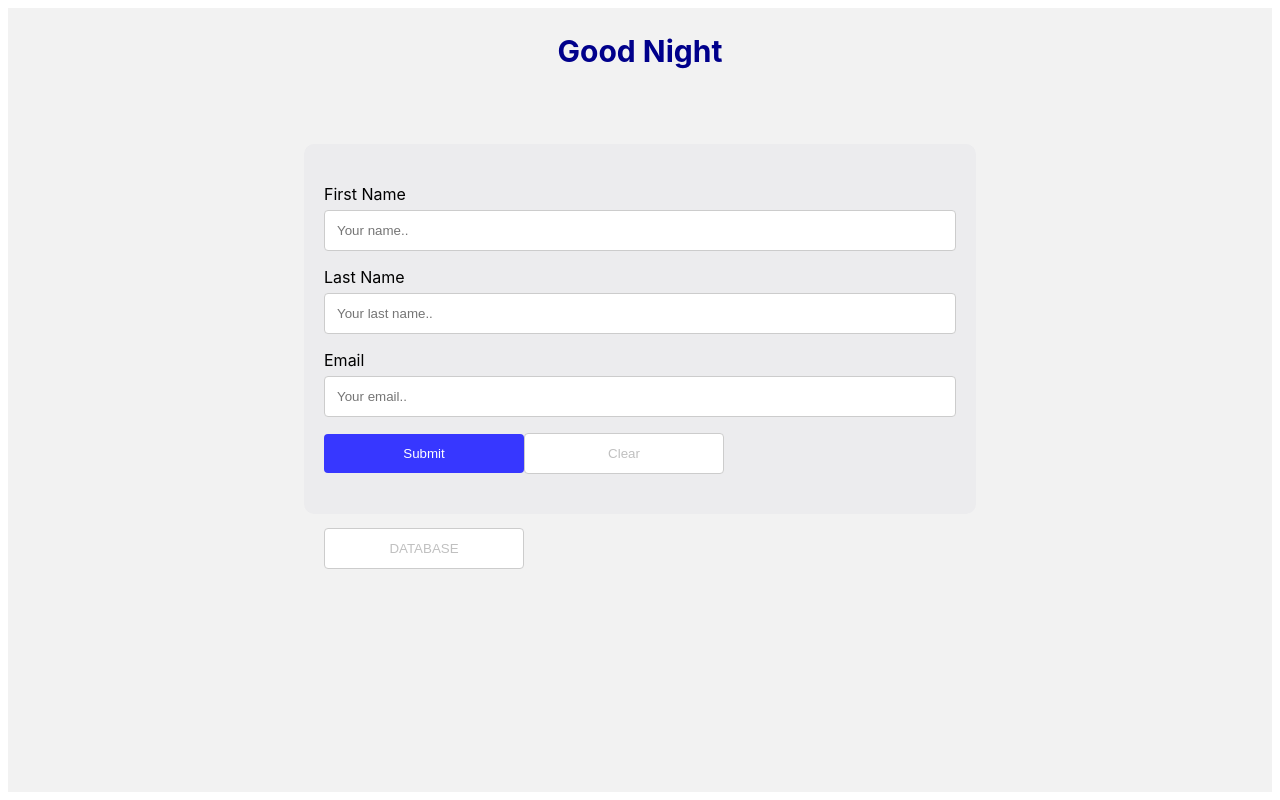
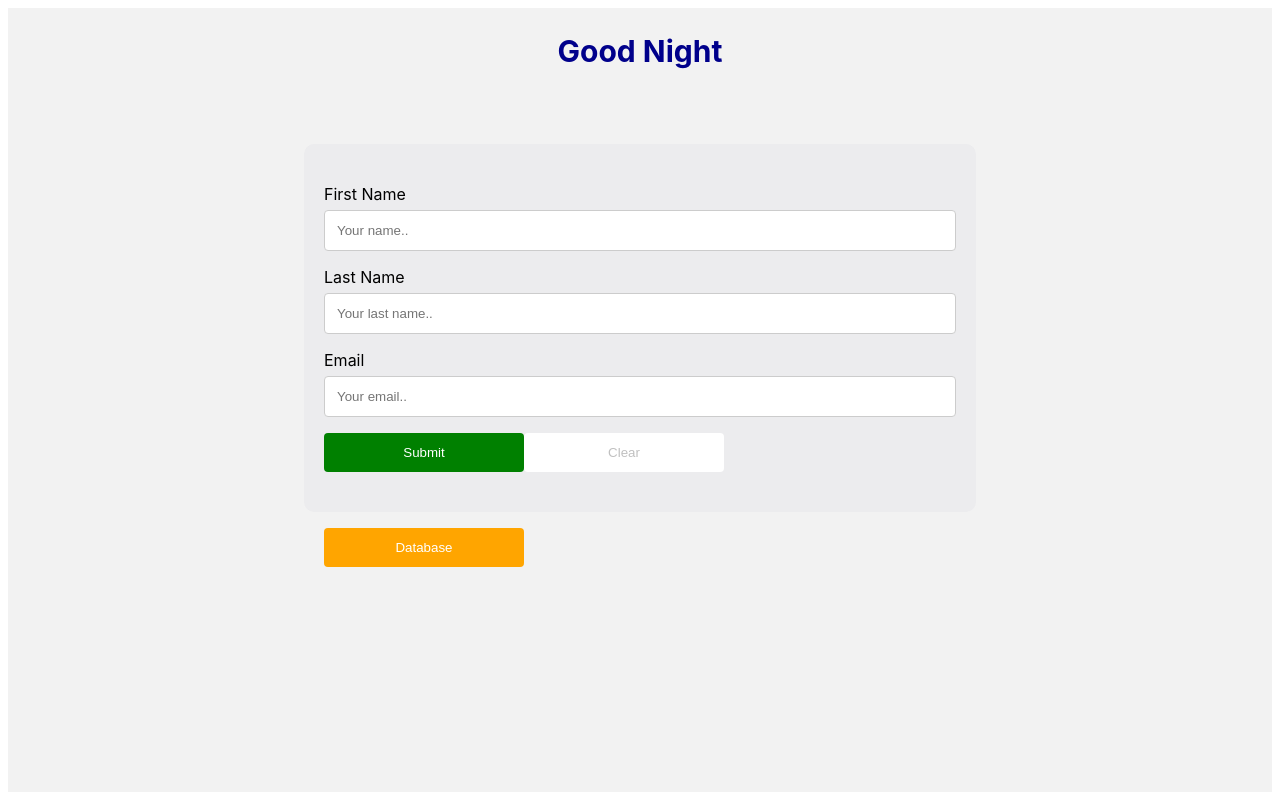
Before and after one commit to AlexKarry/collect-business-cards, a React (Create React App) app: page / in a window 1280 px wide. Built offline with nearby package versions, Linux system fonts and the light colour scheme; the HTML template or start-up script is replaced by a standard one.

Commit message:
clean code

```diff
--- a/package.json
+++ b/package.json
@@ -9,6 +9,7 @@
     "react": "^18.2.0",
     "react-dom": "^18.2.0",
     "react-scripts": "5.0.1",
+    "styled-components": "^6.1.1",
     "web-vitals": "^2.1.4"
   },
   "scripts": {
@@ -34,5 +35,8 @@
       "last 1 firefox version",
       "last 1 safari version"
     ]
+  },
+  "devDependencies": {
+    "@babel/preset-react": "^7.23.3"
   }
 }
--- a/src/components/Button.jsx
+++ /dev/null
@@ -1,7 +0,0 @@
-import React from "react";
-
-function Button(props) {
-    return <input type={props.type} value={props.value} />;
-}
-
-export default Button
--- /dev/null
+++ b/src/components/ButtonStyles.jsx
@@ -0,0 +1,56 @@
+import styled from "styled-components";
+
+export const submitButtonStyle = {
+  backgroundColor: "green",
+  color: "white",
+  padding: "12px 20px",
+  border: "none",
+  borderRadius: "4px",
+  cursor: "pointer",
+  width: "200px",
+};
+
+export const SubmitButton = styled.button`
+  ${submitButtonStyle}
+
+  &:hover {
+    background-color: darkgreen;
+  }
+`;
+
+export const resetButtonStyle = {
+  backgroundColor: "rgb(255, 255, 255)",
+  color: "rgb(192, 192, 192)",
+  padding: "12px 20px",
+  borderRadius: "4px",
+  border: "none",
+  cursor: "pointer",
+  width: "200px",
+};
+
+export const ResetButton = styled.button`
+  ${resetButtonStyle}
+
+  &:hover {
+    background-color: #e5e4e4;
+    color: #8a8a8a;
+  }
+`;
+
+export const databaseButtonStyle = {
+  backgroundColor: "orange",
+  color: "white",
+  padding: "12px 20px",
+  borderRadius: "4px",
+  border: "none",
+  cursor: "pointer",
+  width: "200px",
+};
+
+export const DatabaseButton = styled.button`
+  ${databaseButtonStyle}
+
+  &:hover {
+    background-color: #ff8c00;
+  }
+`;
--- a/src/components/Form.jsx
+++ b/src/components/Form.jsx
@@ -1,6 +1,7 @@
 import React from "react";
 import Greeting from "./Greeting";
-import Button from "./Button";
+import FormInputs from "./FormInputs";
+import { SubmitButton, ResetButton, DatabaseButton } from "./ButtonStyles";
 
 function Form() {
   return (
@@ -8,43 +9,14 @@ function Form() {
       <Greeting />
       <div id="container" className="container">
         <form name="Form1" method="POST" action="/~ak6914/try/web_collect.py">
-          <label className="fnameLabel" htmlFor="fname">
-            First Name
-          </label>
-          <input
-            type="text"
-            className="fname"
-            name="fname"
-            placeholder="Your name.."
-          />
-
-          <label className="lnameLabel" htmlFor="lname">
-            Last Name
-          </label>
-          <input
-            type="text"
-            className="lname"
-            name="lname"
-            placeholder="Your last name.."
-          />
-
-          <label className="emailLabel" htmlFor="email">
-            Email
-          </label>
-          <input
-            type="text"
-            className="email"
-            name="email"
-            placeholder="Your email.."
-          />
-
-          <Button type="submit" value="Submit" />
-          <Button type="reset" value="Clear" />
+          <FormInputs />
+          <SubmitButton type="submit">Submit</SubmitButton>
+          <ResetButton type="reset">Clear</ResetButton>
         </form>
         <p id="msg" className="msg"></p>
         <div className="db">
           <a href="/~ak6914/try/web_display.py" aria-label="link to db">
-            <Button type="submit" value="DATABASE" />
+            <DatabaseButton type="submit">Database</DatabaseButton>
           </a>
         </div>
       </div>
--- /dev/null
+++ b/src/components/FormInputs.jsx
@@ -0,0 +1,39 @@
+import React from "react";
+
+function FormInputs() {
+  return (
+    <>
+      <label className="fnameLabel" htmlFor="fname">
+        First Name
+      </label>
+      <input
+        type="text"
+        className="fname"
+        name="fname"
+        placeholder="Your name.."
+      />
+
+      <label className="lnameLabel" htmlFor="lname">
+        Last Name
+      </label>
+      <input
+        type="text"
+        className="lname"
+        name="lname"
+        placeholder="Your last name.."
+      />
+
+      <label className="emailLabel" htmlFor="email">
+        Email
+      </label>
+      <input
+        type="text"
+        className="email"
+        name="email"
+        placeholder="Your email.."
+      />
+    </>
+  );
+}
+
+export default FormInputs;
--- a/src/index.css
+++ b/src/index.css
@@ -60,7 +60,7 @@ input[type="text"] {
   resize: vertical;
 }
 
-input[type="submit"] {
+/* input[type="submit"] {
   background-color: rgb(55, 55, 255);
   color: white;
   padding: 12px 20px;
@@ -72,9 +72,9 @@ input[type="submit"] {
 
 input[type="submit"]:hover {
   background-color: rgb(45, 45, 211);
-}
+} */
 
-input[type="reset"] {
+/* input[type="reset"] {
   background-color: rgb(255, 255, 255);
   color: rgb(192, 192, 192);
   padding: 12px 20px;
@@ -86,7 +86,7 @@ input[type="reset"] {
 
 input[type="reset"]:hover {
   background-color: rgb(252, 252, 252);
-}
+} */
 
 .msg {
   color: red;
```
Also changed, not shown: public/index.html (line endings or trailing spaces), 1 other file (tests, documents, lock files or other folders).
